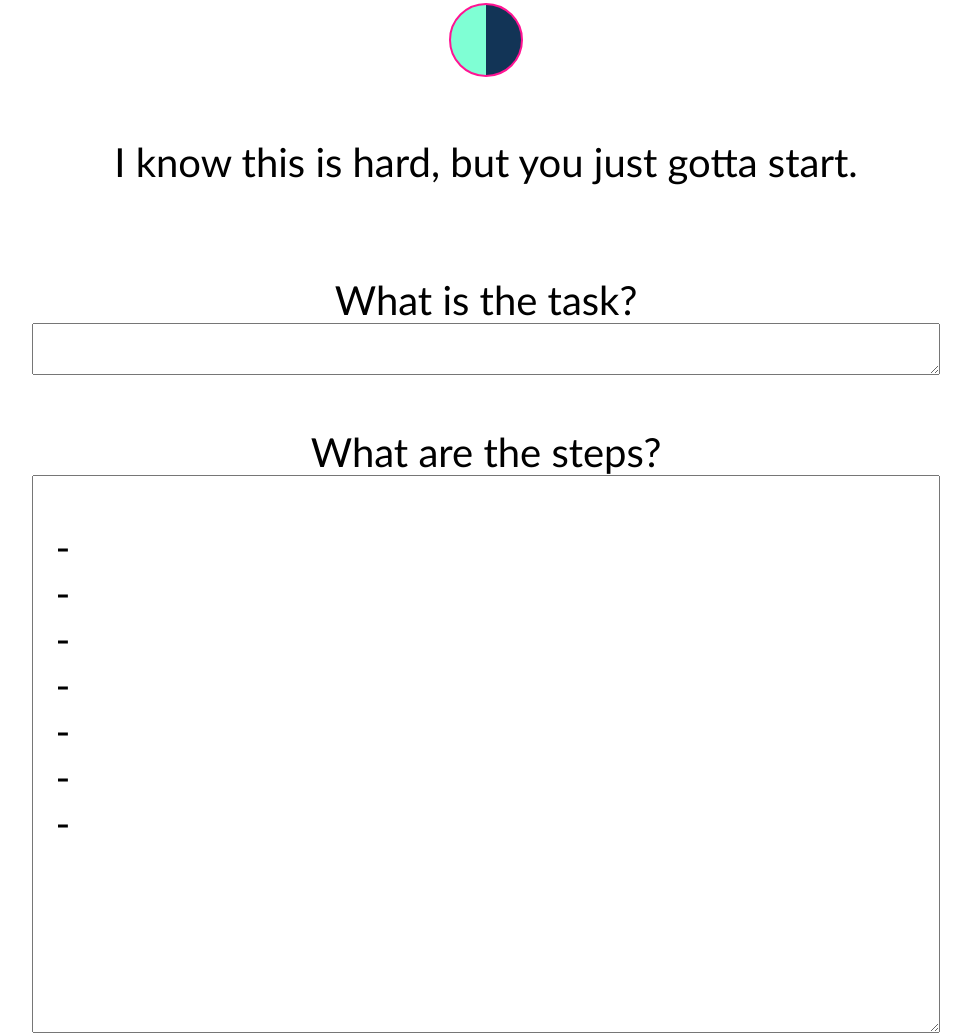
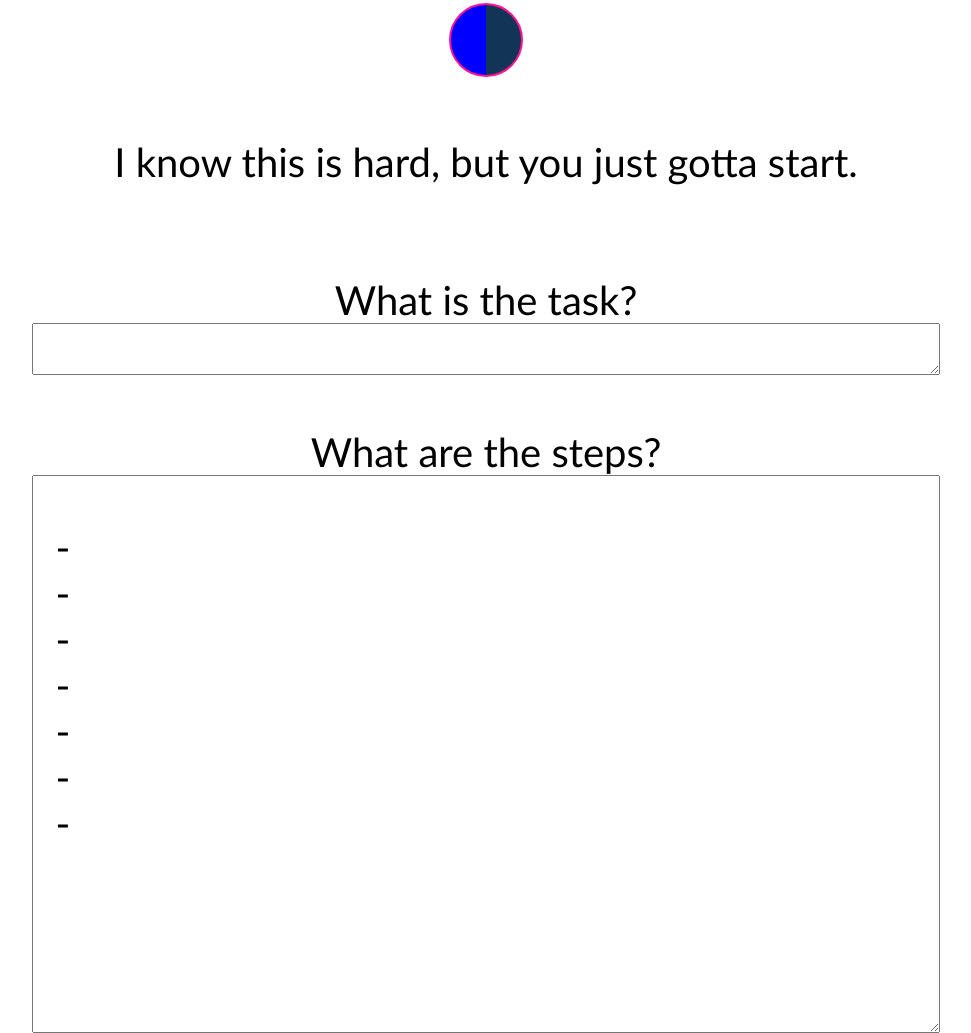
Before and after one commit to OoiRingo/YellowTaskTimer, a plain HTML site: page index.html in a window 1280 px wide. Shown: the top 1033 px of the page, without its empty margins (154-1125 px from the left). Drawn offline with nearby package versions, Linux system fonts and the light colour scheme.

Commit message:
Update style.css

```diff
--- a/style.css
+++ b/style.css
@@ -10,7 +10,7 @@ body {
   height: 70px;
   border: 2px solid DeepPink;
   border-radius: 50%;
-  background-image: linear-gradient(90deg, Aquamarine 50%, DeepPink 50%);
+  background-image: linear-gradient(90deg, blue 50%, DeepPink 50%);
   position: relative;
   overflow: hidden;
 }
@@ -21,7 +21,7 @@ body {
   width: 50%;
   height: 100%;
   content: "";
-  background: Aquamarine;
+  background: blue;
   transform-origin: 0 50%;
   animation: pieAniAfter 10s linear;
 }
```
